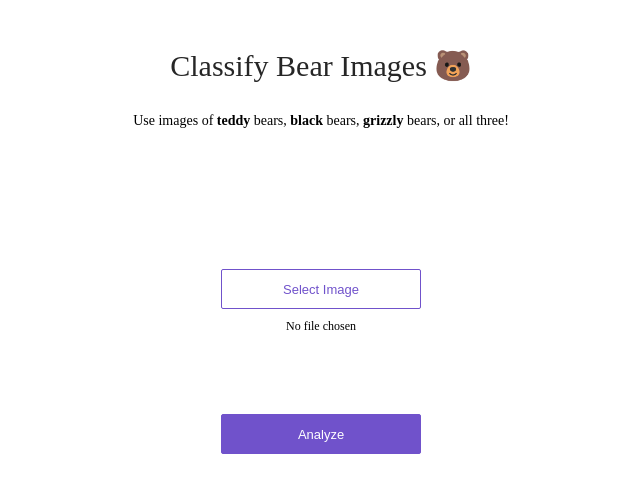
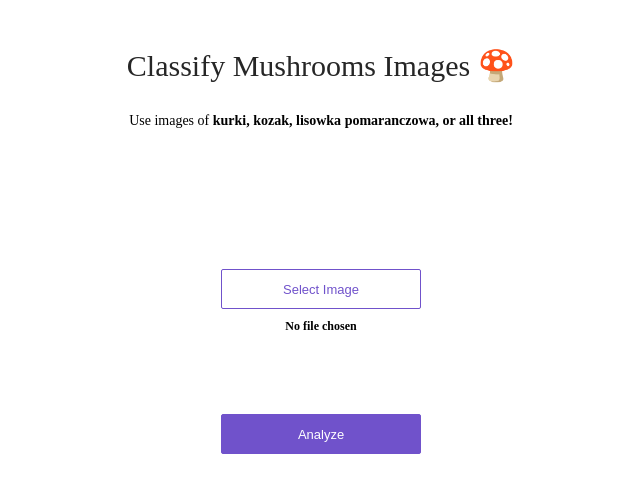
Before and after one commit to YellowPablo/Mushroom-classification, a plain HTML site: page app/view/index.html in a window 1280 px wide. Shown: the whole page, without its empty margins (319-959 px from the left). Drawn offline with Linux system fonts and the light colour scheme.

Commit message:
Update index.html

```diff
--- a/app/view/index.html
+++ b/app/view/index.html
@@ -7,9 +7,9 @@
 <body>
 <div>
   <div class='center'>
-    <div class='title'>Classify Bear Images 🐻</div>
+    <div class='title'>Classify Mushrooms Images 🍄</div>
     <p>
-      Use images of <strong>teddy</strong> bears, <strong>black</strong> bears, <strong>grizzly</strong> bears, or
+      Use images of <strong> kurki, <strong> kozak, <strong>lisowka</strong> pomaranczowa, or
       all three!
     </p>
     <div class='content'>
```
